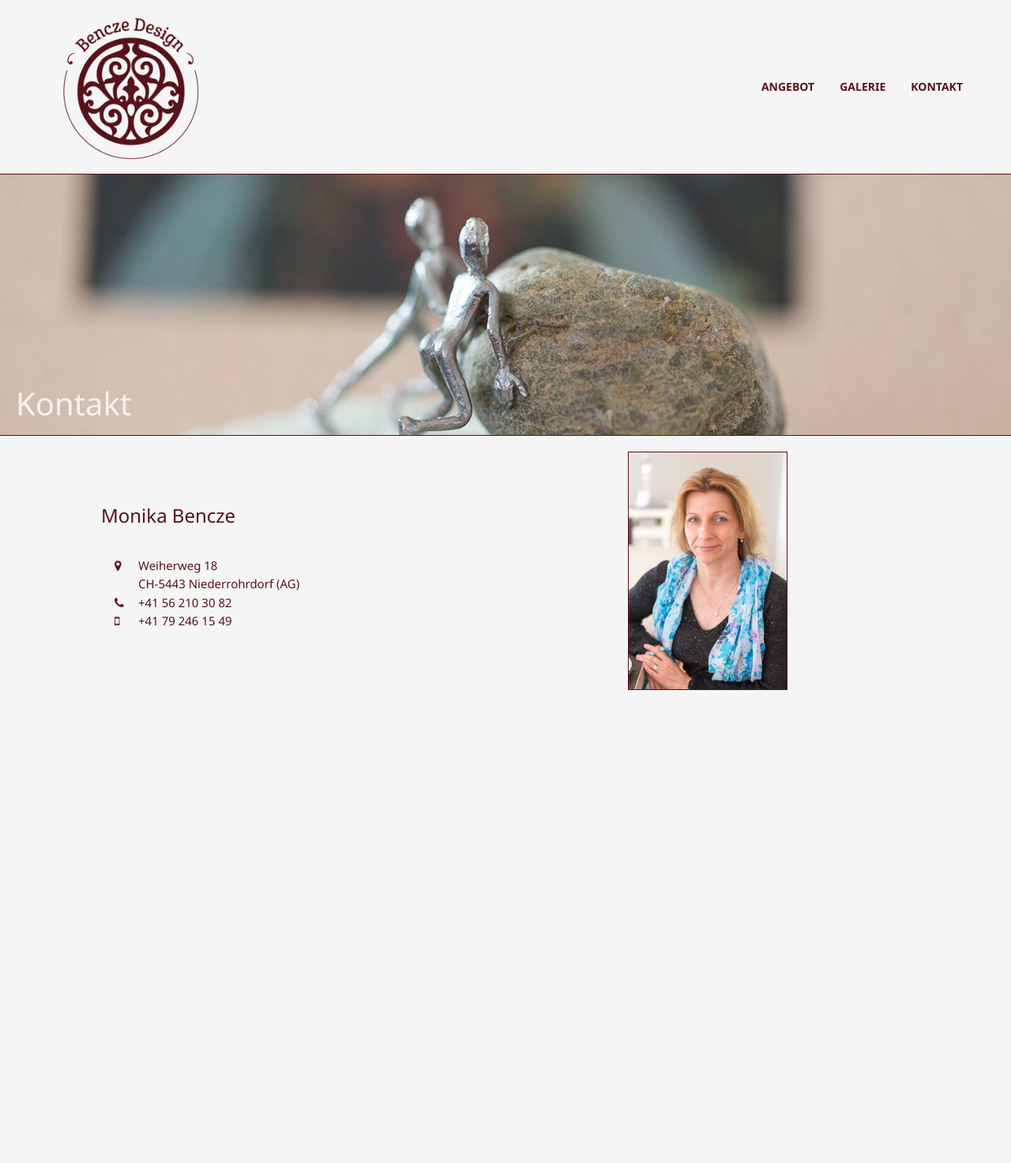
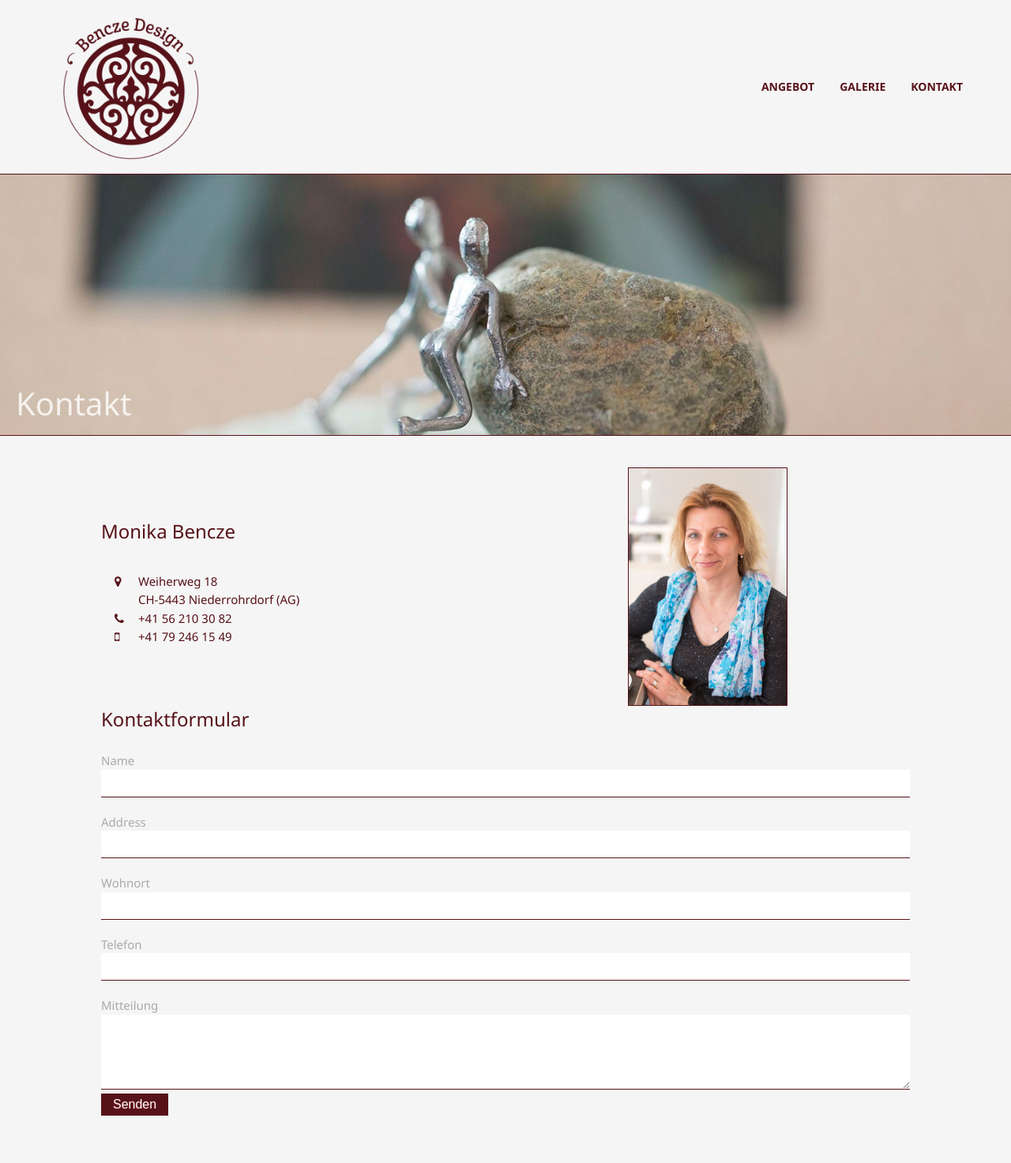
Before and after one commit to verticurve/benczedesign, a Jekyll site: the page built from contact.html, in a window 1280 px wide. Shown: the whole page at 79% size. Built offline with Jekyll 4.4.1, drawn with Linux system fonts in a browser that asks for light colours; before the commit the page ends 900 px from its top, so only the background shows below that.

Commit message:
Contact form

```diff
--- a/contact.html
+++ b/contact.html
@@ -22,7 +22,19 @@ title: Kontakt - Bencze Design
         <img class="profile" src="img/profile.jpg">
     </div>
 
-    <p class="map">
-    </p>
+    <h3 class="form">Kontaktformular</h3>
 
+    <form class="contact-form">
+        <label for="name">Name</label>
+        <input id="name" name="name"/>
+        <label for="address">Address</label>
+        <input id="address" name="address" />
+        <label for="wohnort">Wohnort</label>
+        <input id="wohnort" name="wohnort" />
+        <label for="Telefon">Telefon</label>
+        <input id="Telefon" name="Telefon" />
+        <label for="Mitteilung">Mitteilung</label>
+        <textarea name="Mitteilung" rows="5"></textarea>
+        <button>Senden</button>
+    </form>
 </div>
--- a/css/site.css
+++ b/css/site.css
@@ -194,6 +194,10 @@ header h1 {
   margin-top: 70px;
 }
 
+#contact-bottom-content h3.form {
+  margin-bottom: 30px;
+}
+
 #contact-bottom-content .profile-container {
   text-align: center;
 }
@@ -222,3 +226,61 @@ header h1 {
   width: 100%;
   border: 1px solid #571219;
 }
+
+input,
+textarea {
+   font-size:20px;
+   color: #571219;
+   padding:0.1em 0em;
+   border:none;
+   border-radius:0px;
+   border-bottom:1px solid #571219;
+   background:white;
+   outline:none;
+   width: 100%;
+   height: 30px;
+}
+
+textarea {
+  height: 90px;
+}
+
+label {
+  color:#AAA;
+  left:0.08em;
+  top:0em;
+  margin-top: 20px;
+  display: block;
+}
+
+button {
+  display: block;
+  margin: 0 20px 0 0;
+  padding: 5px 15px;
+  font-size: 16px;
+  box-shadow: none;
+  border-radius: 0;
+}
+
+button:focus {
+  outline: none
+}
+
+button {
+  color: #fff;
+  background-color: #571219;
+  text-shadow: -1px 1px #781922;
+  border: none;
+}
+
+button:hover,
+button.hover {
+  background-color: #a82330;
+  text-shadow: -1px 1px #470f14;
+}
+
+button:active,
+button.active {
+  background-color: #470f14;
+  text-shadow: -1px 1px #360b10;
+}
```
